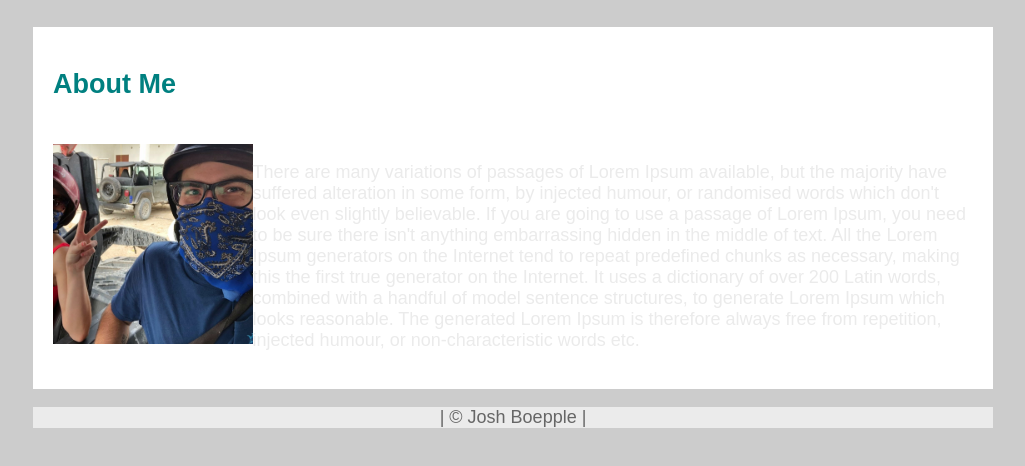
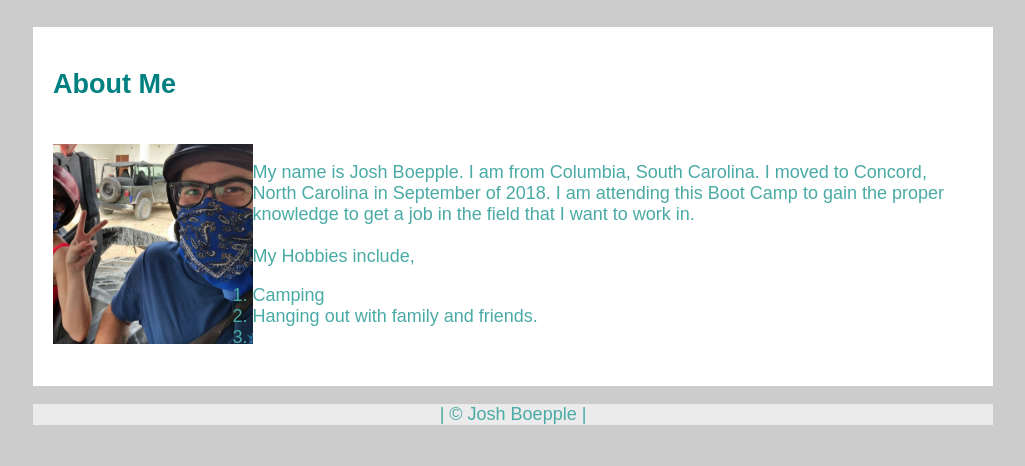
Before and after one commit to jboe26/Basic-Portfolio, a plain HTML site: page index.html in a window 1280 px wide. Shown: the part 66-532 px from the top of the page, without its empty margins (127-1152 px from the left). Drawn offline with Linux system fonts and the light colour scheme.

Commit message:
updated files

```diff
--- a/css/style.css
+++ b/css/style.css
@@ -10,6 +10,9 @@ body {
    /* width: 960px; */
    margin: auto;
    font-size: 18px;
+}
+p {
+   color: #4aaaa5;
 }
 h2 {
    color: teal;
@@ -69,6 +72,9 @@ input[type="submit"] {
    display: block;
    clear: both;
 }
+li {
+   color: #4aaaa5;
+}
 footer {
    background-color: #ebebeb;
    color: #666;
@@ -94,5 +100,5 @@ footer p {
  }
 
  .portfolio main {
-    background: #eee;
+    background: #fff;
  }
--- a/index.html
+++ b/index.html
@@ -27,21 +27,14 @@
             <img src="images/file-8.jpg" height="200">
             <div class="clearfix">
                 <p>
-                    There are many variations of passages of Lorem Ipsum available, but the majority have suffered
-                    alteration in
-                    some form, by injected humour, or randomised words which don't look even slightly believable. If you are
-                    going
-                    to use a passage of Lorem Ipsum, you need to be sure there isn't anything embarrassing hidden in the
-                    middle
-                    of
-                    text. All the Lorem Ipsum generators on the Internet tend to repeat predefined chunks as necessary,
-                    making
-                    this
-                    the first true generator on the Internet. It uses a dictionary of over 200 Latin words, combined with a
-                    handful
-                    of model sentence structures, to generate Lorem Ipsum which looks reasonable. The generated Lorem Ipsum
-                    is
-                    therefore always free from repetition, injected humour, or non-characteristic words etc.
+                My name is Josh Boepple.  I am from Columbia, South Carolina.  I moved to Concord, North Carolina in September of 2018.
+                I am attending this Boot Camp to gain the proper knowledge to get a job in the field that I want to work in.<br>
+                <br>My Hobbies include,
+                <ol>
+                    <li>Camping</li>
+                    <li>Hanging out with family and friends.</li>
+                    <li></li>
+                </ol>
                 </p>
             </div>
         </div>
```
Also changed, not shown: portfolio.html (+2 -0 lines).
